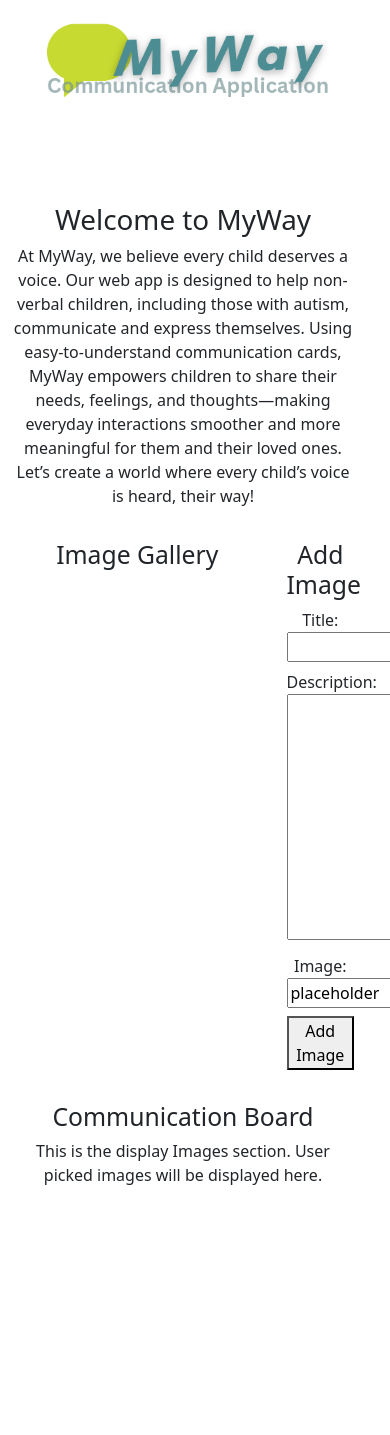
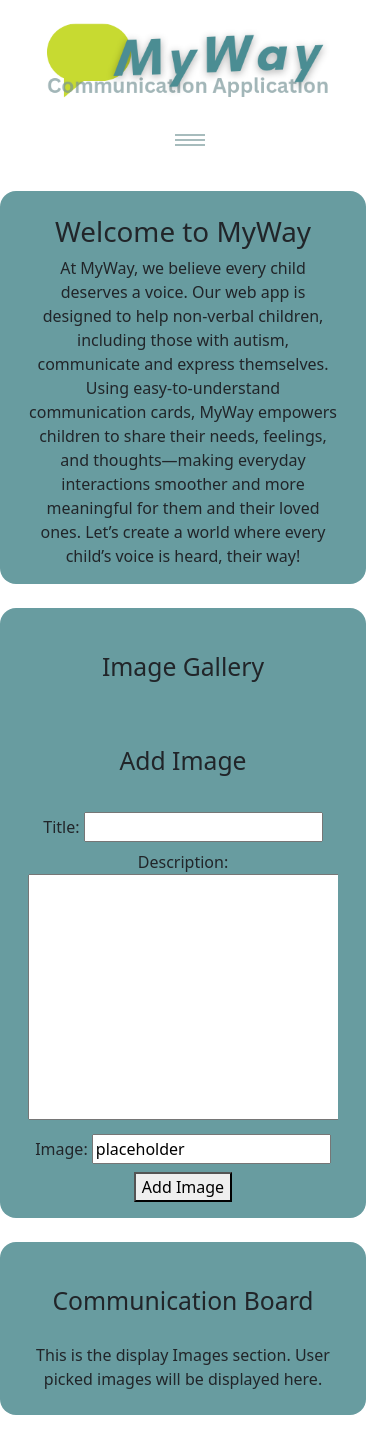
Before and after one commit to ZoltanSzarvas0209/mp3_MyWay, a Django app: page / in a window 390 px wide; the page is wider, and only the part inside the window is pictured. Before the commit the page ends 1185 px from the top of that part, so only its background shows below. Run offline with Django 4.2, Linux system fonts and the light colour scheme; data that the repository does not hold is empty.

Commit message:
added whitenoise package for static files and some updates in css

```diff
--- a/communication/templates/communication/index.html
+++ b/communication/templates/communication/index.html
@@ -21,12 +21,13 @@
 
     <!-- Image Gallery Section -->
     <section class="row mt-4">
-        <div class="col-9">
+        <div class="col-md-9">
             <h2 class="text-center">Image Gallery</h2>
             <div class="d-flex flex-wrap justify-content-center gap-3 mt-3">
                 {% for image in images %}
                     <div class="image-item text-center">
                         <h3>{{ image.title }}</h3>
+                        <p>{{ image.image_url }}</p> <!-- Add this to inspect the URL -->
                         {% if "placeholder" in image.image_url %}
                             <img src="{% static 'images/default.jpg' %}" alt="placeholder image" class="img-thumbnail">
                         {% else %}
@@ -40,10 +41,11 @@
                 {% endfor %}
             </div>
         </div>
-        <div class="col-3">
+
+        <div class="col-md-3">
             <h2 class="text-center">Add Image</h2>
             <!--ChatGPT used to find enctype to handle image uploads correctly-->
-            <form method="post" enctype="multipart/form-data">
+            <form id="addimage" method="post" enctype="multipart/form-data">
                 {% csrf_token %}
                 {{ form.as_p }} <!-- Render form fields -->
                 <button type="submit">Add Image</button>
--- a/myway/settings.py
+++ b/myway/settings.py
@@ -49,6 +49,7 @@
 
 MIDDLEWARE = [
     'django.middleware.security.SecurityMiddleware',
+    'whitenoise.middleware.WhiteNoiseMiddleware',
     'django.contrib.sessions.middleware.SessionMiddleware',
     'django.middleware.common.CommonMiddleware',
     'django.middleware.csrf.CsrfViewMiddleware',
--- a/requirements.txt
+++ b/requirements.txt
@@ -7,3 +7,4 @@
 psycopg2==2.9.10
 sqlparse==0.5.2
 urllib3==1.26.20
+whitenoise==6.8.2
--- a/static/css/style.css
+++ b/static/css/style.css
@@ -4,6 +4,15 @@
 section {
     text-align: center;
     width: 100%;
+    background-color: #689CA0;
+    border-radius: 16px;
+    margin: 20px;
+    padding: 16px;
+    overflow: hidden;
+}
+
+h2 {
+    padding: 20px;
 }
 
 /* Center-align the gallery */
@@ -27,6 +36,10 @@
     box-shadow: 0 4px 6px rgba(0, 0, 0, 0.1); /* Optional: adds subtle shadow */
 }
 
+#addimage {
+    overflow:hidden;
+}
+
 /* Ensure headings are centered */
 h1, h2, h3, p {
     margin: 8px 0;
@@ -34,12 +47,18 @@
 
 /*-------------------------------------Header------------------------------*/
 
-/* Make the logo responsive */
-.navbar-brand img {
-    width: auto;
-    height: 120px;
+/* used ChatGPT to workout how to bring the color back */
+.navbar-toggler-icon {
+    background-image:
+        linear-gradient(to top, transparent 33%, #a7bcbd 33%, #a7bcbd 66%, transparent 66%),  /* top bar */
+        linear-gradient(to top, transparent 33%, #a7bcbd 33%, #a7bcbd 66%, transparent 66%),  /* middle bar */
+        linear-gradient(to top, transparent 33%, #a7bcbd 33%, #a7bcbd 66%, transparent 66%);  /* bottom bar */
+    background-size: 30px 4px; /* Adjust the size of the bars */
+    background-repeat: no-repeat;
+    background-position: 0 5px, 0 10px, 0 15px; /* Adjust the position of each bar */
+    width: 40px;
+    height: 26px;
 }
-
 
 /* Media queries to ensure responsive design */
 /* Make logo full-width on smaller screens when navbar is collapsed */
```
